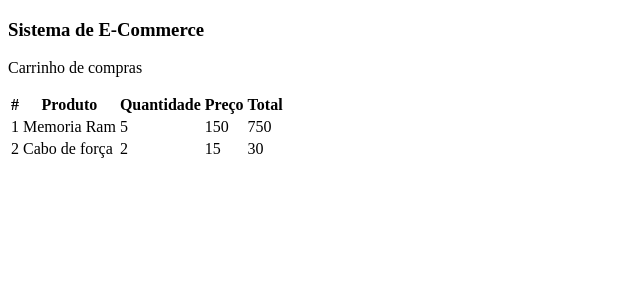
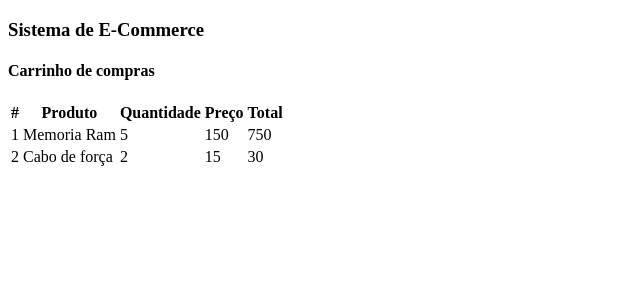
Before and after one commit to eliseu-daniel/e-commerce, a React (Vite) app: page / in a window 1280 px wide. Shown: the top 300 px of the page, without its empty margins (0-640 px from the left). Built offline with nearby package versions, Linux system fonts and the light colour scheme.

Commit message:
passing data as props

```diff
--- a/src/App.tsx
+++ b/src/App.tsx
@@ -6,7 +6,7 @@ function App() {
 	return (
 		<>
 			<Header />
-			<Title />
+			<Title titulo="Carrinho de compras" />
 			<Table />
 		</>
 	);
--- a/src/components/Table.tsx
+++ b/src/components/Table.tsx
@@ -1,27 +1,6 @@
 import TableHead from "./TableHead";
 import TableRows from "./TableRow";
-
-type Produto = {
-	order: number;
-	product: string;
-	quantity: number;
-	price: number;
-};
-
-const data: Produto[] = [
-	{
-		order: 1,
-		product: "Memoria Ram",
-		quantity: 5,
-		price: 150,
-	},
-	{
-		order: 2,
-		product: "Cabo de força",
-		quantity: 2,
-		price: 15,
-	},
-];
+import {data} from "../data/products";
 
 export default function Table() {
 	return (
@@ -37,18 +16,9 @@ export default function Table() {
 					</tr>
 				</thead>
 				<tbody>
-					{data.map((produto) => {
-						const total = produto.quantity * produto.price;
-						return (
-							<tr key={produto.order}>
-								<TableRows row={produto.order} />
-								<TableRows row={produto.product} />
-								<TableRows row={produto.quantity} />
-								<TableRows row={produto.price} />
-								<TableRows row={total} />
-							</tr>
-						);
-					})}
+					{data.map((item, index) => (
+						<TableRows key={index} row={item} />
+					))}
 				</tbody>
 			</table>
 		</>
--- a/src/components/TableRow.tsx
+++ b/src/components/TableRow.tsx
@@ -1,10 +1,21 @@
+import type {Produto} from "../data/products";
+
 type RowProps = {
-	row: string | number;
+	row: Produto;
 };
+
 export default function TableRows({ row }: RowProps) {
+	const total = row.quantity * row.price;
+
 	return (
 		<>
-			<td>{row}</td>
+			<tr>
+				<td>{row.order}</td>
+				<td>{row.product}</td>
+				<td>{row.quantity}</td>
+				<td>{row.price}</td>
+				<td>{total}</td>
+			</tr>
 		</>
 	);
 }
--- a/src/components/Title.tsx
+++ b/src/components/Title.tsx
@@ -1,7 +1,11 @@
-export default function Title() {
+type TitleProps = {
+	titulo: string;
+};
+
+export default function Title({ titulo }: TitleProps) {
 	return (
 		<>
-			<p>Carrinho de compras</p>
+			<h4>{titulo}</h4>
 		</>
 	);
 }
--- /dev/null
+++ b/src/data/products.ts
@@ -0,0 +1,21 @@
+export type Produto = {
+	order: number;
+	product: string;
+	quantity: number;
+	price: number;
+};
+
+export const data: Produto[] = [
+	{
+		order: 1,
+		product: "Memoria Ram",
+		quantity: 5,
+		price: 150,
+	},
+	{
+		order: 2,
+		product: "Cabo de força",
+		quantity: 2,
+		price: 15,
+	},
+];
```
